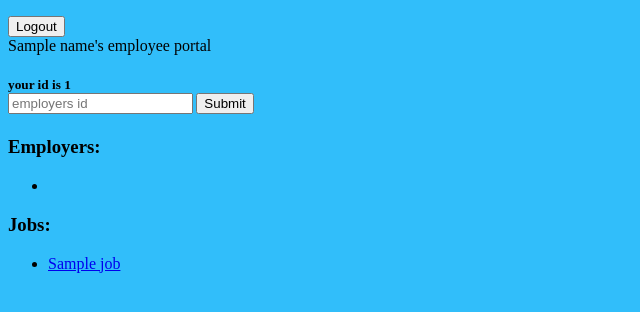
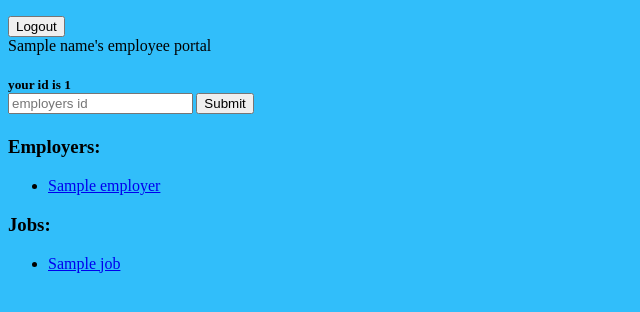
Before and after one commit to DWAA1660/scheduler, a Python web app: template templates/employees/employeeportal.html in a window 1280 px wide. Shown: the part 34-346 px from the top of the page, without its empty margins (0-640 px from the left). Run offline with Jinja, Linux system fonts and the light colour scheme; the template is opened without the code that fills it: most values are stand-ins (such as "Sample title", 1, 10 or a date in 2020).

Commit message:
boosted speed for employees aswell

```diff
--- a/employees/employee_routes.py
+++ b/employees/employee_routes.py
@@ -37,11 +37,12 @@ async def employeemain():
         return redirect("/employee/login")
 
     # rest of stuff
+    employers = db.main.employer.find({"employees": cookie_results['id']})
     results = await db.main.employee.find_one({"token": token_cookie})
     job_results = db.main.jobs.find({"employees": results['id']})
     return await render_template("/employees/employeeportal.html",
     name=results["name"],
-    employers=results["employers"],
+    employers=employers,
     your_id=results["id"],
     db=db,
     your_token=token_cookie,
--- a/templates/employees/employeeportal.html
+++ b/templates/employees/employeeportal.html
@@ -24,8 +24,7 @@
 <h3>Employers:</h3>
 <ul>
 {% for employer in employers %}
-    {% set return = db.main.employer.find_one({"id": employer}) %}
-    <li><a href="{{url_for('employee_routes.manage_employee', employer_id_sent=return['id'])}}"> {{return["name"]}}</a></li>
+    <li><a href="{{url_for('employee_routes.manage_employee', employer_id_sent=employer['id'])}}"> {{employer["name"]}}</a></li>
 {% endfor %}
 </ul>
 
```
